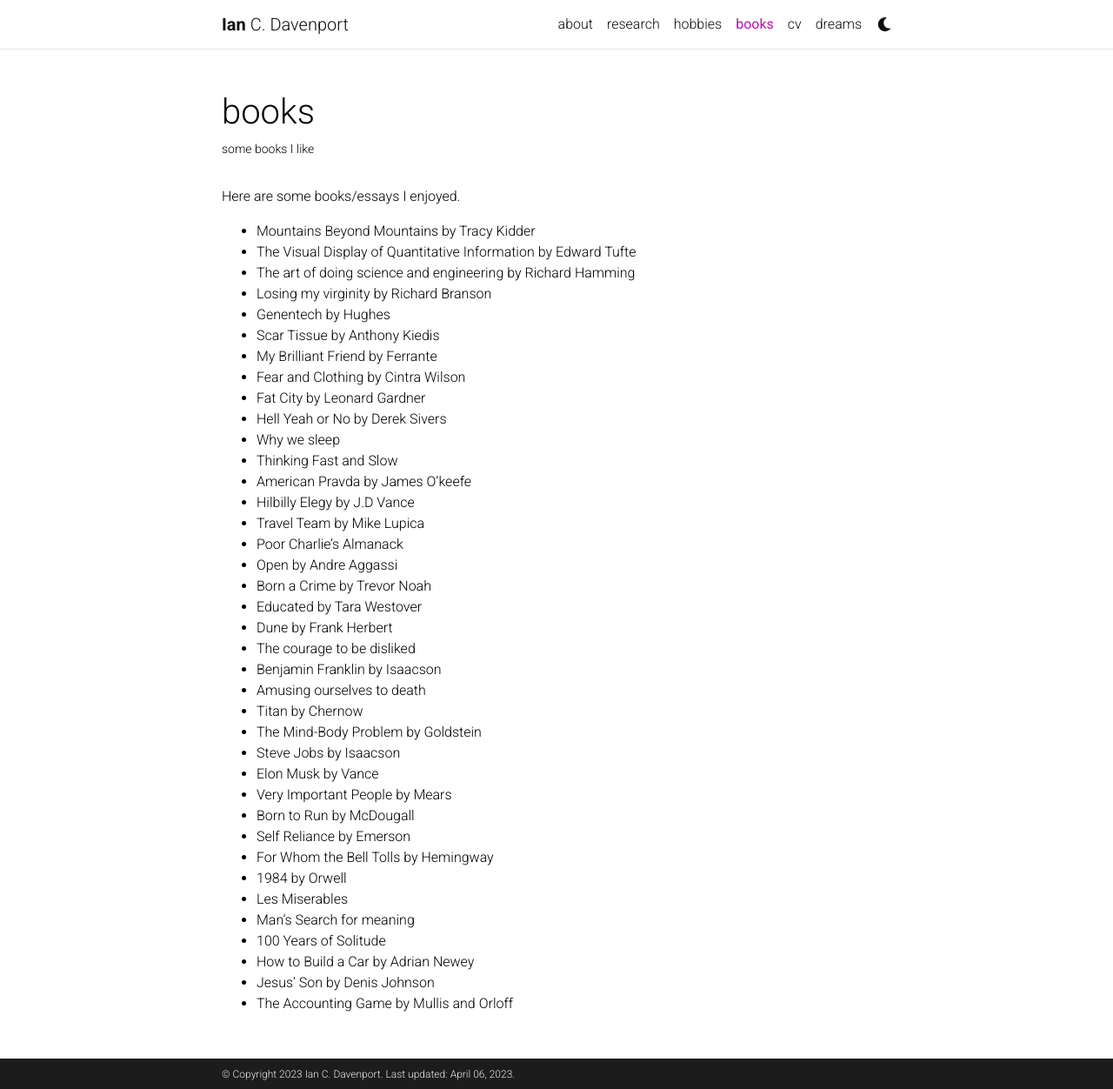
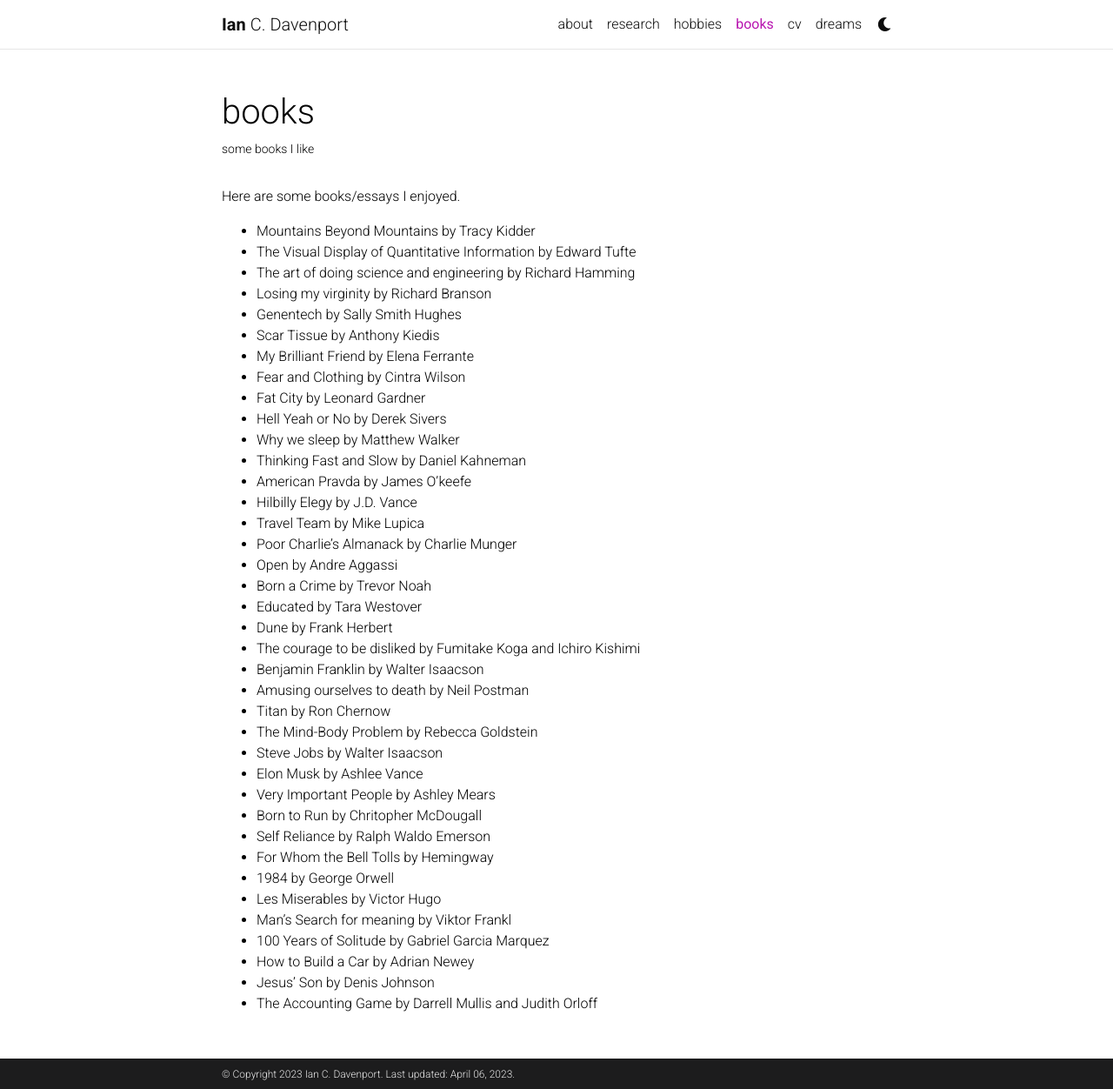
Before and after one commit to davenpi/davenpi.github.io, a Jekyll site: the page built from _pages/books.md, in a window 1280 px wide and 1252 px high. Shown: the whole window at 87% size. Built offline with Jekyll 4.4.1, drawn with Linux system fonts in a browser that asks for light colours; comment, search, counter and statistics services are not loaded; a style sheet for code colours, icons or effects is not loaded.

Commit message:
update books

```diff
--- a/_pages/books.md
+++ b/_pages/books.md
@@ -16,37 +16,37 @@ Here are some books/essays I enjoyed.
 - The Visual Display of Quantitative Information by Edward Tufte
 - The art of doing science and engineering by Richard Hamming
 - Losing my virginity by Richard Branson
-- Genentech by Hughes
+- Genentech by Sally Smith Hughes
 - Scar Tissue by Anthony Kiedis
-- My Brilliant Friend by Ferrante
+- My Brilliant Friend by Elena Ferrante
 - Fear and Clothing by Cintra Wilson
 - Fat City by Leonard Gardner
 - Hell Yeah or No by Derek Sivers
-- Why we sleep
-- Thinking Fast and Slow
+- Why we sleep by Matthew Walker
+- Thinking Fast and Slow by Daniel Kahneman
 - American Pravda by James O'keefe
-- Hilbilly Elegy by J.D Vance
+- Hilbilly Elegy by J.D. Vance
 - Travel Team by Mike Lupica
-- Poor Charlie's Almanack
+- Poor Charlie's Almanack by Charlie Munger
 - Open by Andre Aggassi
 - Born a Crime by Trevor Noah
 - Educated by Tara Westover
 - Dune by Frank Herbert
-- The courage to be disliked
-- Benjamin Franklin by Isaacson
-- Amusing ourselves to death
-- Titan by Chernow
-- The Mind-Body Problem by Goldstein
-- Steve Jobs by Isaacson
-- Elon Musk by Vance
-- Very Important People by Mears
-- Born to Run by McDougall
-- Self Reliance by Emerson
+- The courage to be disliked by Fumitake Koga and Ichiro Kishimi
+- Benjamin Franklin by Walter Isaacson
+- Amusing ourselves to death by Neil Postman
+- Titan by Ron Chernow
+- The Mind-Body Problem by Rebecca Goldstein
+- Steve Jobs by Walter Isaacson
+- Elon Musk by Ashlee Vance
+- Very Important People by Ashley Mears
+- Born to Run by Chritopher McDougall
+- Self Reliance by Ralph Waldo Emerson
 - For Whom the Bell Tolls by Hemingway
-- 1984 by Orwell
-- Les Miserables
-- Man's Search for meaning
-- 100 Years of Solitude
+- 1984 by George Orwell
+- Les Miserables by Victor Hugo
+- Man's Search for meaning by Viktor Frankl
+- 100 Years of Solitude by Gabriel Garcia Marquez
 - How to Build a Car by Adrian Newey
 - Jesus' Son by Denis Johnson
-- The Accounting Game by Mullis and Orloff
+- The Accounting Game by Darrell Mullis and Judith Orloff
```
